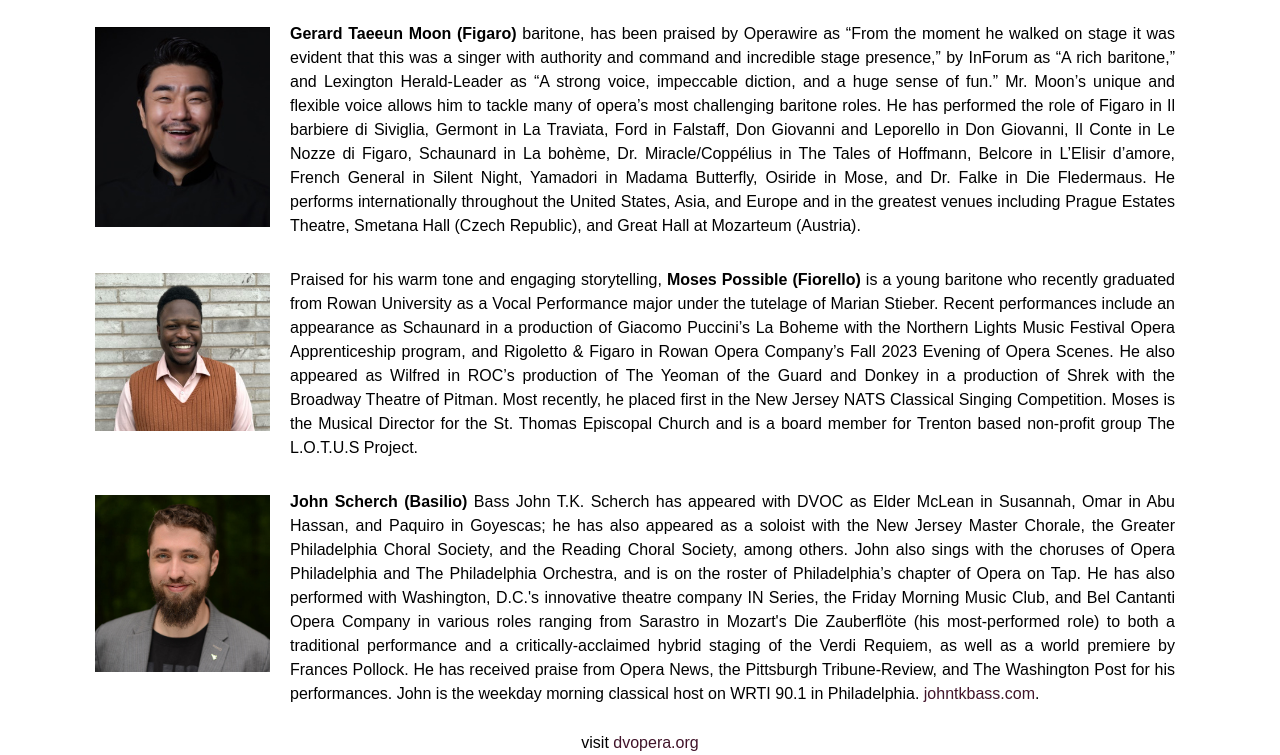
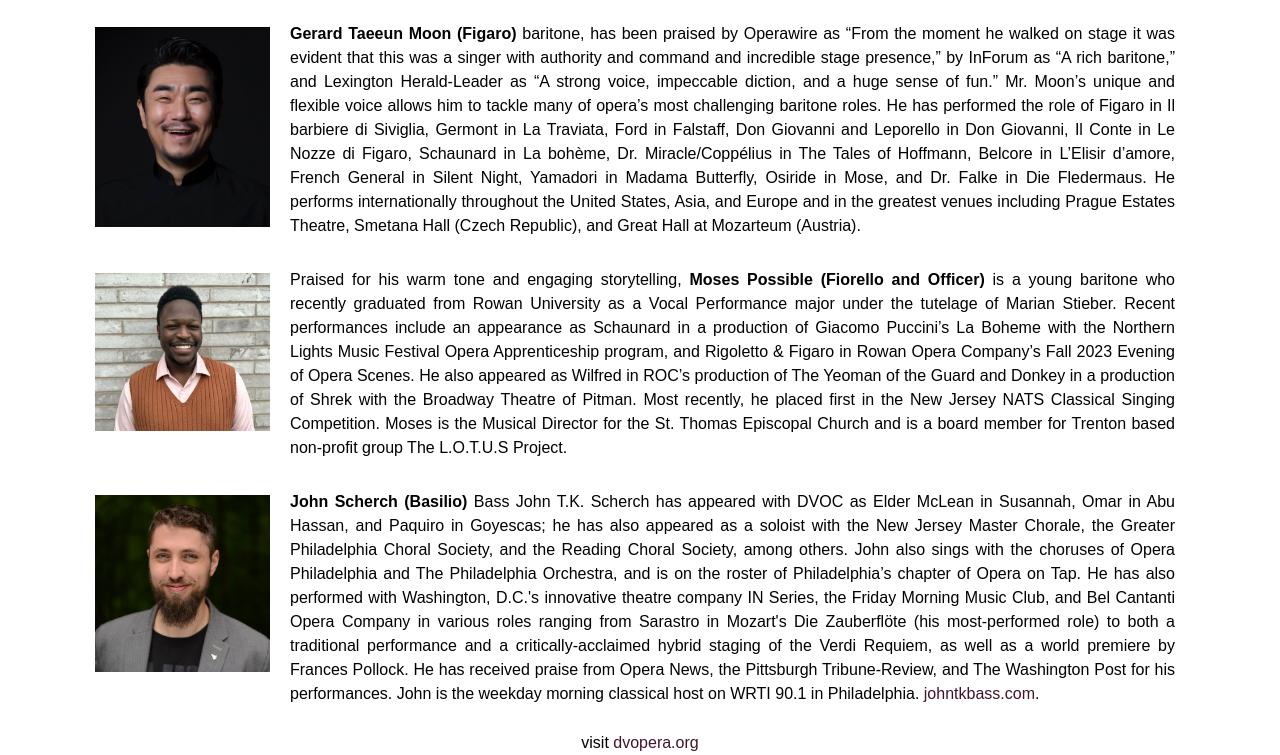
Before and after one commit to Dvocoutreach/SummerCast2024, a plain HTML site: page Barber.html in a window 1280 px wide. Shown: the part 1082-1837 px from the top of the page. Drawn offline with Linux system fonts and the light colour scheme.

Commit message:
updated moses

```diff
--- a/Barber.html
+++ b/Barber.html
@@ -84,7 +84,7 @@
             <img class="photo" src="images/barber_cast/MosesPossible_sml.jpg" />
           </div>
           <div class="bio">
-            Praised for his warm tone and engaging storytelling, <span>Moses Possible (Fiorello)</span> is a young baritone who recently graduated from  Rowan University as a Vocal Performance major under the tutelage of Marian Stieber. Recent performances include an appearance as Schaunard in a production of Giacomo Puccini’s La Boheme with the Northern Lights Music Festival Opera Apprenticeship program, and Rigoletto & Figaro in Rowan Opera Company’s Fall 2023 Evening of Opera Scenes. He also appeared as Wilfred in ROC’s production of The Yeoman of the Guard and Donkey in a production of Shrek with the Broadway Theatre of Pitman. Most recently, he placed first in the New Jersey NATS Classical Singing Competition. Moses is the Musical Director for the St. Thomas Episcopal Church and is a board member for Trenton based non-profit group The L.O.T.U.S Project.
+            Praised for his warm tone and engaging storytelling, <span>Moses Possible (Fiorello and Officer)</span> is a young baritone who recently graduated from  Rowan University as a Vocal Performance major under the tutelage of Marian Stieber. Recent performances include an appearance as Schaunard in a production of Giacomo Puccini’s La Boheme with the Northern Lights Music Festival Opera Apprenticeship program, and Rigoletto & Figaro in Rowan Opera Company’s Fall 2023 Evening of Opera Scenes. He also appeared as Wilfred in ROC’s production of The Yeoman of the Guard and Donkey in a production of Shrek with the Broadway Theatre of Pitman. Most recently, he placed first in the New Jersey NATS Classical Singing Competition. Moses is the Musical Director for the St. Thomas Episcopal Church and is a board member for Trenton based non-profit group The L.O.T.U.S Project.
           </div>
         </div>
 
```
